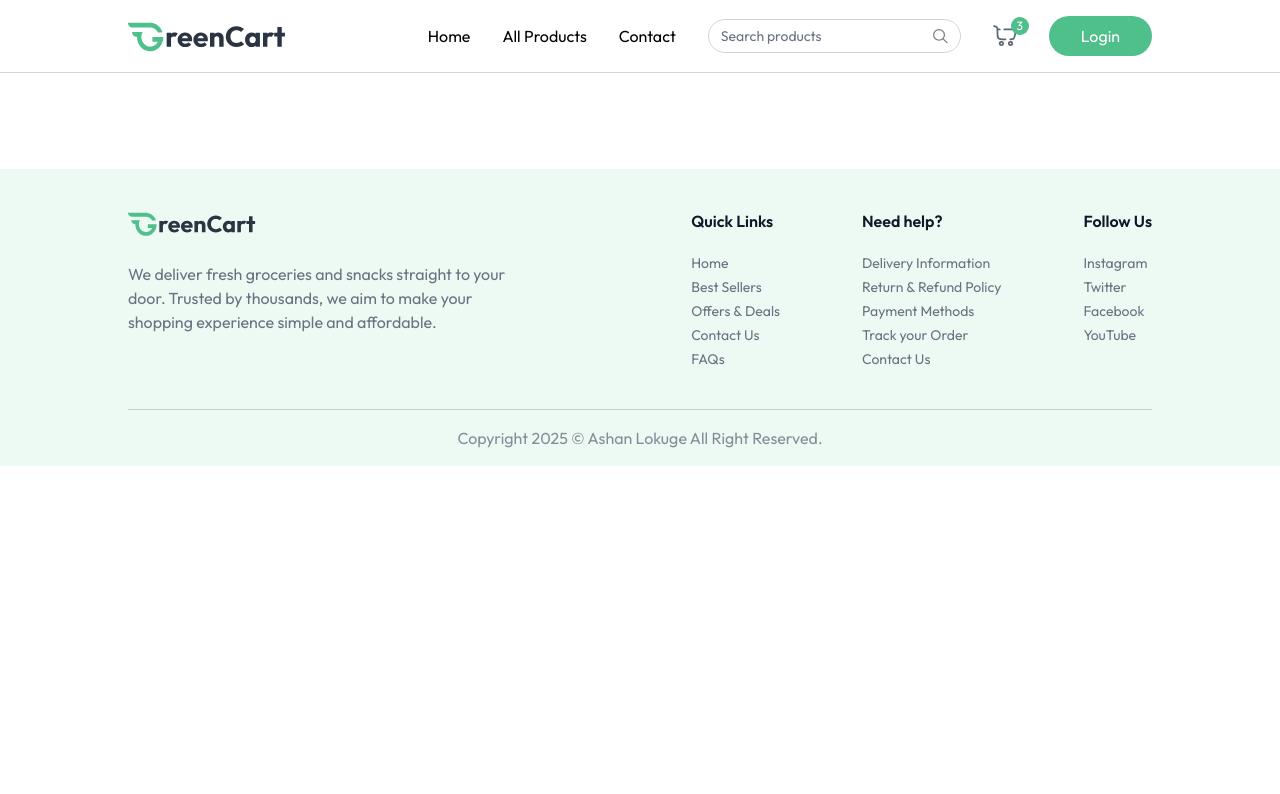
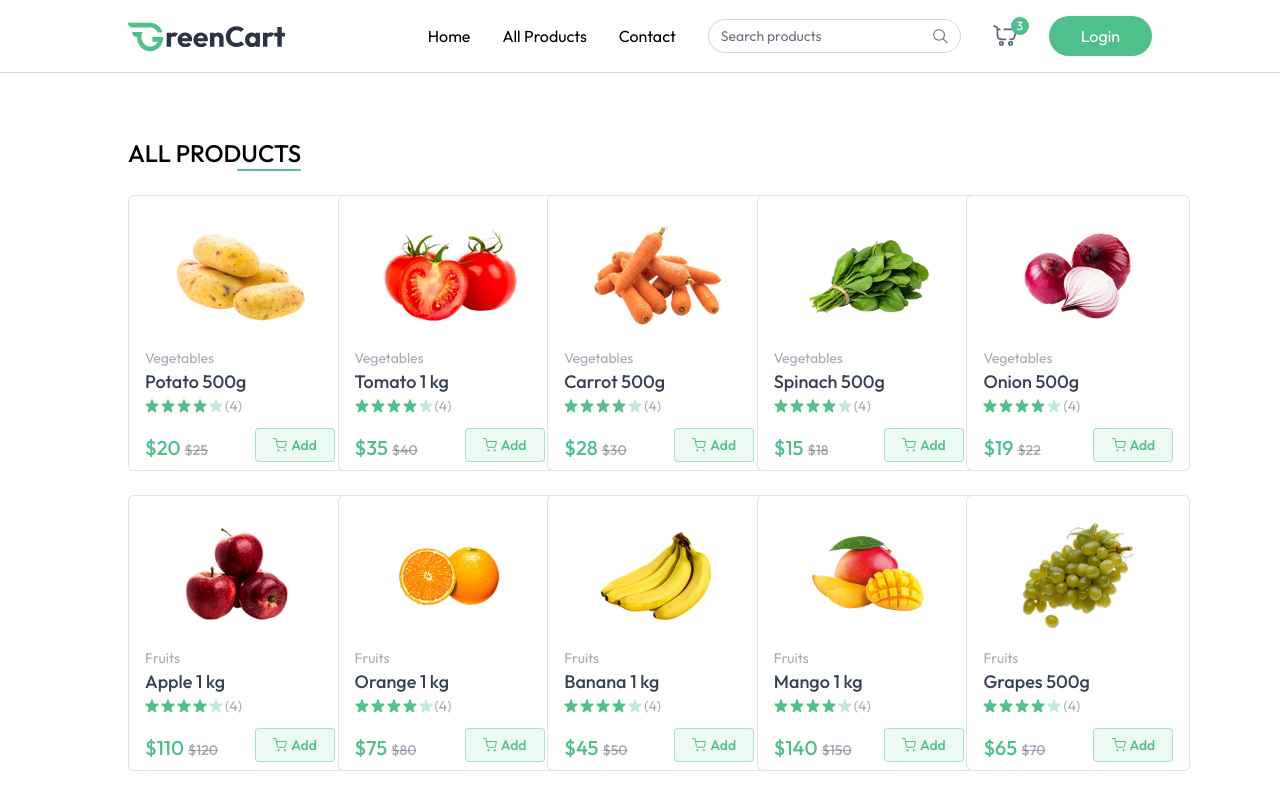
Before and after one commit to ashanlokuge/grocery-delivery-app, a React (Vite) app: page /products in a window 1280 px wide. Shown: the top 794 px of the page. Built offline with nearby package versions, Linux system fonts and the light colour scheme.

Commit message:
all product page done

```diff
--- a/src/App.jsx
+++ b/src/App.jsx
@@ -6,6 +6,7 @@
 import Footer from './components/Footer'
 import { AppContext, useAppContext } from './context/AppContext'
 import Login from './components/Login'
+import AllProduct from './pages/AllProduct'
 
 
 const App = () => {
@@ -25,6 +26,8 @@
       <div className={`${isSellerPath ? "" : "px-6 md:px-16 lg:px-24 xl:px-32"} `}>
         <Routes>
           <Route path='/' element={<Home/>}></Route>
+
+          <Route path='/products' element={<AllProduct/>}></Route>
         </Routes>
       </div>
       {!isSellerPath && <Footer/> }
--- a/src/components/NavBar.jsx
+++ b/src/components/NavBar.jsx
@@ -1,16 +1,22 @@
-import React from 'react'
+import React, { useEffect } from 'react'
 import { NavLink } from 'react-router-dom'
 import { assets } from '../assets/assets'
 import { useAppContext } from '../context/AppContext'
 
 const NavBar = () => {
   const [open, setOpen] = React.useState(false)
-  const {user, setUser, showUserLogin, setShowUserLogin, navigate} = useAppContext();
+  const {user, setUser, showUserLogin, setShowUserLogin, navigate, searchQuery, setSearchQuery} = useAppContext();
 
   const logout = async ()=>{
     setUser(null);
     navigate('/');
   }
+
+  useEffect(()=>{
+    if(searchQuery.length>0){
+      navigate("/products")
+    }
+  },[searchQuery])
 
   return (
     <nav className="flex items-center justify-between px-6 md:px-16 lg:px-24 xl:px-32 py-4 border-b border-gray-300 bg-white relative transition-all">
@@ -26,7 +32,7 @@
                 <NavLink to={'/contact'}>Contact</NavLink>
 
                 <div className="hidden lg:flex items-center text-sm gap-2 border border-gray-300 px-3 rounded-full">
-                    <input className="py-1.5 w-full bg-transparent outline-none placeholder-gray-500" type="text" placeholder="Search products" />
+                    <input  onChange={(e)=>setSearchQuery(e.target.value)} className="py-1.5 w-full bg-transparent outline-none placeholder-gray-500" type="text" placeholder="Search products" />
                     <img src={assets.search_icon} alt='search' className='w-4 h-4'></img>
                 </div>
 
--- a/src/context/AppContext.jsx
+++ b/src/context/AppContext.jsx
@@ -17,6 +17,8 @@
   const [products,setProducts] =useState([])
 
   const [cartItems,setCartItems] =useState({})
+
+  const [searchQuery, setSearchQuery] =useState({})
 
   const fetchProducts =async ()=>{
     setProducts(dummyProducts)
@@ -64,7 +66,7 @@
   },[])
 
 
-  const value = {navigate,user, setUser,setIsSeller,isSeller,showUserLogin, setShowUserLogin, products,currency,addToCart,updateCartItem,removeFromCart, cartItems}
+  const value = {navigate,user, setUser,setIsSeller,isSeller,showUserLogin, setShowUserLogin, products,currency,addToCart,updateCartItem,removeFromCart, cartItems, searchQuery, setSearchQuery}
 
   return <AppContext.Provider value={value}>
     {children}
--- /dev/null
+++ b/src/pages/AllProduct.jsx
@@ -0,0 +1,38 @@
+import React, { useEffect, useState } from 'react'
+import { useAppContext } from '../context/AppContext'
+import ProductCard from '../components/ProductCard'
+
+const AllProduct = () => {
+
+    const {products, searchQuery} =  useAppContext()
+
+    const [filteredProducts, setFilteredProducts] =useState([])
+
+    useEffect(()=>{
+        if(searchQuery.length >0) {
+          setFilteredProducts(products.filter(
+            product => product.name.toLowerCase().includes(searchQuery.toLowerCase())))
+        }else{
+            setFilteredProducts(products)
+        }
+    },[products,searchQuery])
+
+
+  return (
+    <div className='mt-16 flex flex-col'>
+      <div className='flex flex-col items-end w-max'>
+        <p className='text-2xl font-medium uppercase'>All Products</p>
+        <div className='w-16 h-0.5 bg-primary rounded-full'>
+        </div>
+      </div>
+
+      <div className='grid grid-cols-2 sm:grid-cols-3 md:grid-cols-4 gap-3 md:gap-6 lg:grid-cols-5 mt-6'>
+          {filteredProducts.filter((product)=>product.inStock).map((product,index)=>(
+            <ProductCard key={index} product ={product}/>
+          ))}
+      </div>
+    </div>
+  )
+}
+
+export default AllProduct
```
